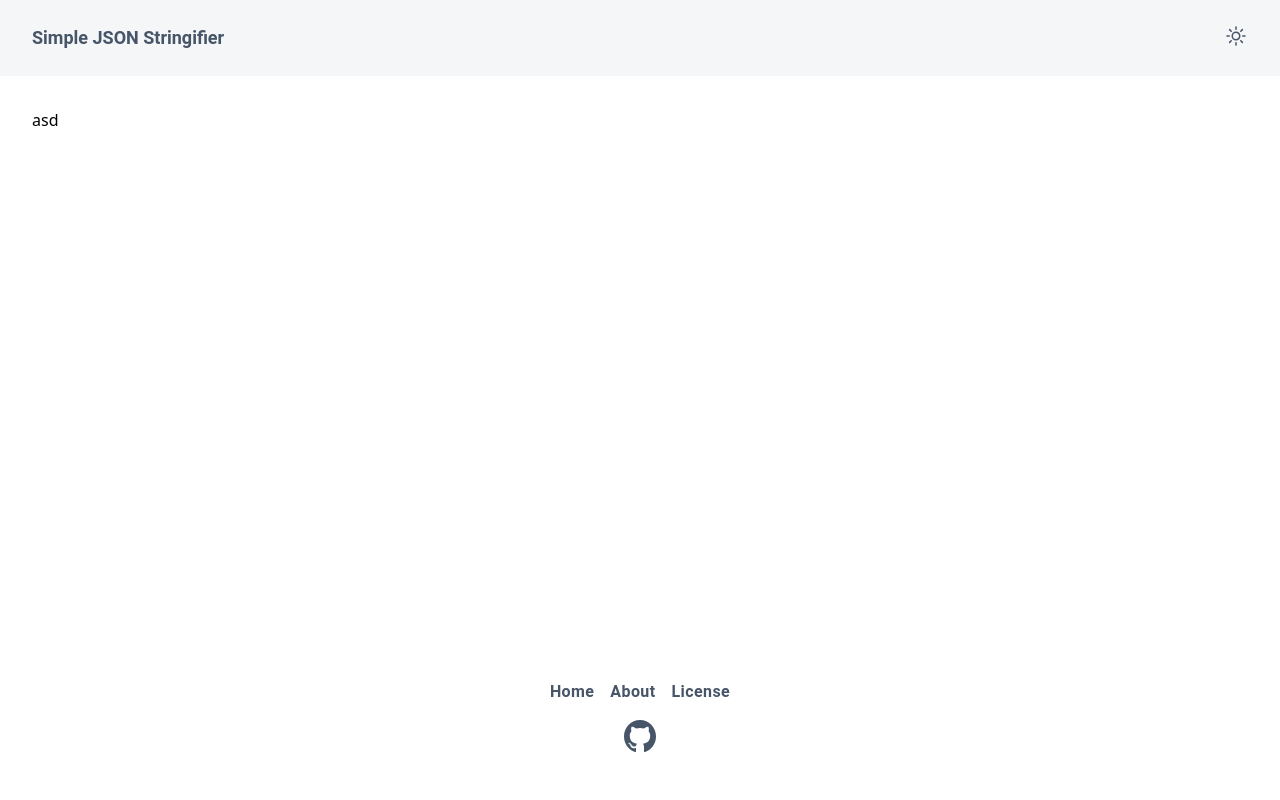
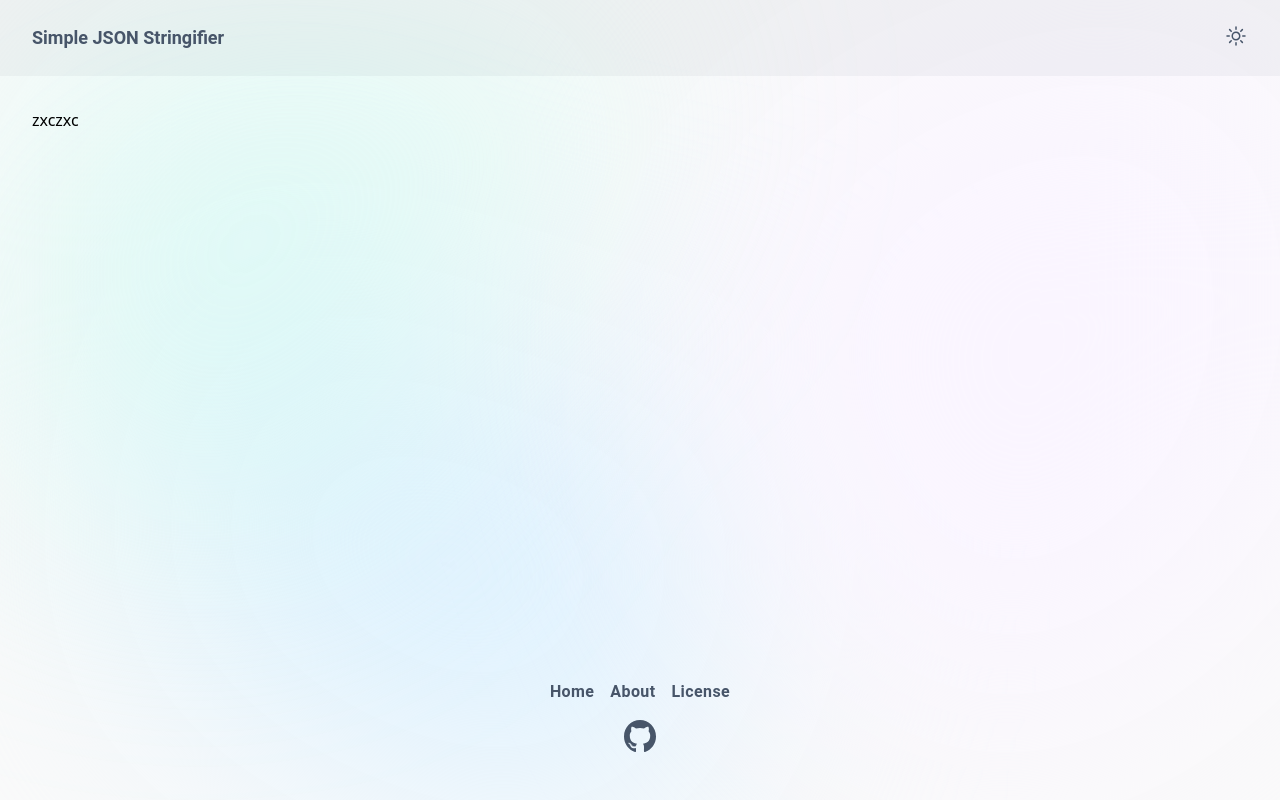
Before and after one commit to AndresNS/simple-json-stringifier, a Next.js app: page / in a window 1280 px wide. Built offline with nearby package versions, Linux system fonts and the light colour scheme.

Commit message:
Add background

```diff
--- a/src/components/layouts/Default.tsx
+++ b/src/components/layouts/Default.tsx
@@ -2,9 +2,11 @@ import { PropsWithChildren } from "react";
 import Head from "next/head";
 import Header from "@/components/sections/Header";
 import Footer from "@/components/sections/Footer";
+import Background from "../modules/Background";
 
 const Layout = ({ children }: PropsWithChildren) => {
   return (
+    <Background>
       <div className="flex flex-col min-h-screen">
         <Head>
           <title>Simple JSON Stringifier</title>
@@ -14,7 +16,10 @@ const Layout = ({ children }: PropsWithChildren) => {
             key="title"
           />
           <meta charSet="utf-8" />
-        <meta name="viewport" content="initial-scale=1.0, width=device-width" />
+          <meta
+            name="viewport"
+            content="initial-scale=1.0, width=device-width"
+          />
           <meta
             name="keywords"
             content="JSON, JSON Stringify, JSON Stringifier, JSON Parse, JSON Tool"
@@ -28,6 +33,7 @@ const Layout = ({ children }: PropsWithChildren) => {
         <div className="flex-1">{children}</div>
         <Footer />
       </div>
+    </Background>
   );
 };
 
--- /dev/null
+++ b/src/components/modules/Background.tsx
@@ -0,0 +1,55 @@
+import { PropsWithChildren } from "react";
+
+const Background = ({ children }: PropsWithChildren) => {
+  return (
+    <div className="bg-neutral-50 dark:bg-slate-800 relative overflow-hidden ">
+      <svg
+        width="678"
+        height="700"
+        fill="currentColor"
+        xmlns="http://www.w3.org/2000/svg"
+        stroke="none"
+        className="text-sky-100 dark:text-teal-600/70 w-1/2 absolute bottom-[-20%] left-[10%] blur-[8rem] "
+      >
+        <path
+          fillRule="evenodd"
+          clipRule="evenodd"
+          d="M366.411 94.4532C468.277 124.011 606.873 101.14 662.474 172.433C718 243.628 608.222 302.219 583.019 372.187C558.078 441.426 601.632 541.603 517.805 574.049C433.17 606.807 316.946 551.497 219.059 513.06C134.409 479.822 44.7716 439.068 9.39251 374.416C-23.3675 314.551 39.8214 266.586 52.3977 208.506C67.4689 138.905 6.67177 36.0344 89.1513 6.07694C171.127 -23.6974 269.477 66.3265 366.411 94.4532Z"
+        />
+      </svg>
+
+      <svg
+        width="1920"
+        height="1080"
+        fill="currentColor"
+        stroke="none"
+        xmlns="http://www.w3.org/2000/svg"
+        className="text-purple-50 dark:text-sky-900/70 w-1/2 right-[-5%] absolute blur-[8rem]"
+      >
+        <path
+          fillRule="evenodd"
+          clipRule="evenodd"
+          d="M28.8867 190.284C68.2375 110.451 166.485 85.4614 251.568 50.4015C324.742 20.2486 398.84 -12.1975 477.877 5.26847C561.122 23.6645 639.37 72.0015 678.601 144.77C716.457 214.986 696.036 295.032 674.285 369.573C652.901 442.858 615.221 505.434 558.072 557.837C473.51 635.377 393.29 752.925 274.952 735.748C154.295 718.235 87.0716 589.858 38.6123 482.437C-3.79682 388.427 -15.7613 280.864 28.8867 190.284Z"
+        />
+      </svg>
+
+      <svg
+        viewBox="0 0 698 570"
+        fill="currentColor"
+        xmlns="http://www.w3.org/2000/svg"
+        stroke="none"
+        className="text-teal-100/50 dark:text-slate-900/50 w-1/2 absolute blur-[8rem] "
+      >
+        <path
+          fillRule="evenodd"
+          clipRule="evenodd"
+          d="M425.614 -1.26931C513.703 42.6657 673.177 2.57176 695.665 96.1671C717.919 188.788 566.065 241.316 503.411 322.52C447.139 395.454 438.004 501.355 352.949 540.357C256.978 584.365 140.262 578.797 56.9373 527.252C-25.0533 476.532 -70.1589 379.548 -63.3697 282.821C-57.5387 199.745 39.1131 152.343 88.3243 80.0709C138.778 5.97435 135.619 -117.816 223.932 -139.114C312.294 -160.423 349.026 -39.4682 425.614 -1.26931Z"
+        />
+      </svg>
+
+      <div className="relative">{children}</div>
+    </div>
+  );
+};
+
+export default Background;
--- a/src/pages/index.tsx
+++ b/src/pages/index.tsx
@@ -43,7 +43,7 @@ export default function Home() {
 
   return (
     <Layout>
-      <section className="mt-8 px-8">asd</section>
+      <section className="mt-8 px-8">zxczxc</section>
     </Layout>
   );
 }
```
Lines whose indentation alone changed are shown as unchanged.
